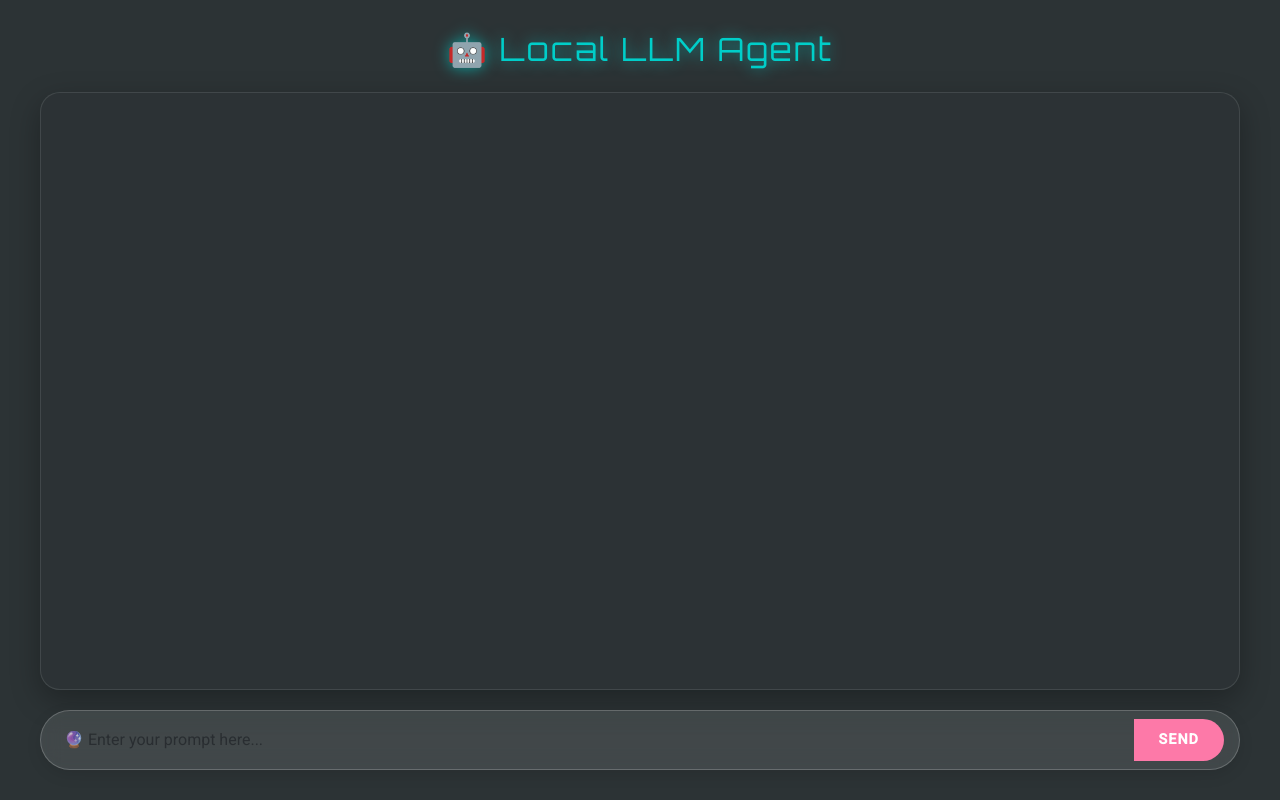
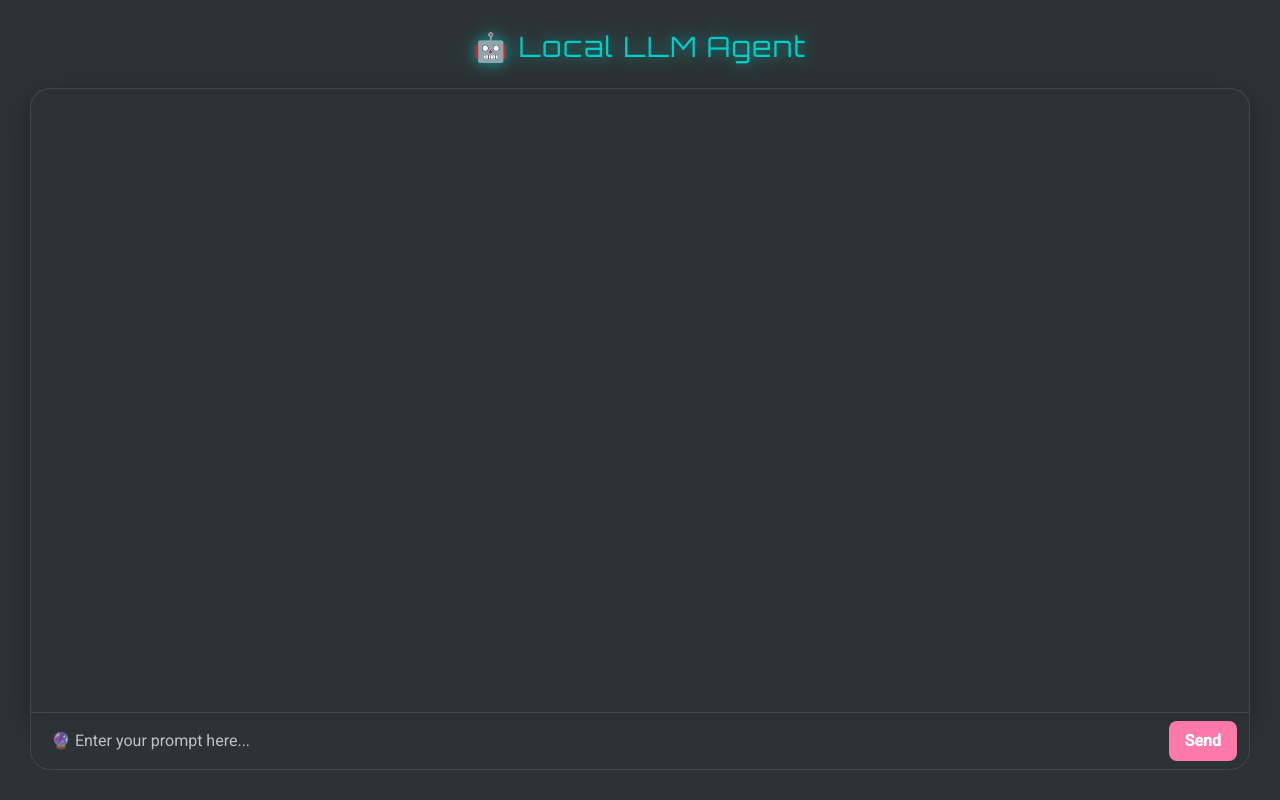
Before and after one commit to vishnugamini/LocalLLMAgent, a Flask app: page / in a window 1280 px wide. Run offline with Flask 3, Linux system fonts and the light colour scheme; some libraries are stand-ins or nearby versions.

Commit message:
UI bug fixes

```diff
--- a/static/css/styles.css
+++ b/static/css/styles.css
@@ -20,7 +20,7 @@
 body {
   margin: 0;
   padding: 0;
-    font-family: 'Roboto', sans-serif;
+  font-family: "Roboto", sans-serif;
   background-color: var(--background-color);
   color: var(--text-color);
   overflow: hidden;
@@ -53,32 +53,13 @@ body {
 }
 
 .chat-box h2 {
-    font-family: 'Orbitron', sans-serif;
+  font-family: "Orbitron", sans-serif;
   color: var(--secondary-color);
   text-shadow: 0 0 15px rgba(0, 206, 201, 0.7);
   margin-bottom: 20px;
   text-align: left;
-    font-size: 2rem;
-    letter-spacing: 2px;
-}
-
-.chat-window {
-    flex: 1;
-    width: 100%;
-    max-width: 1200px;
-    height: 85vh;
-    overflow-y: auto;
-    padding: 20px;
-    background: rgba(45, 52, 54, 0.8);
-    border-radius: 20px;
-    margin-bottom: 20px;
-    position: relative;
-    box-sizing: border-box;
-    box-shadow: 0 10px 30px rgba(0, 0, 0, 0.3);
-    border: 1px solid rgba(255, 255, 255, 0.1);
-    display: flex;
-    flex-direction: column;
-    align-items: stretch;
+  font-size: 1.75rem;
+  letter-spacing: 1.5px;
 }
 
 .message {
@@ -105,13 +86,107 @@ body {
   border-bottom-left-radius: 0;
 }
 
+.chat-window {
+  flex: 1;
+  width: 100%;
+  height: 80vh;
+  overflow-y: auto;
+  padding: 20px;
+  background: rgba(45, 52, 54, 0.8);
+  border-radius: 20px 20px 0 0;
+  box-shadow: 0 10px 30px rgba(0, 0, 0, 0.3);
+  border: 1px solid rgba(255, 255, 255, 0.1);
+  display: flex;
+  flex-direction: column;
+  margin-bottom: 0;
+}
+
+.futuristic-input-group {
+  display: flex;
+  align-items: center;
+  background: rgba(45, 52, 54, 0.8);
+  border-radius: 0 0 20px 20px;
+  padding: 8px 12px;
+  backdrop-filter: blur(10px);
+  border: 1px solid rgba(255, 255, 255, 0.1);
+  border-top: none;
+  width: 100%;
+  max-width: 100%;
+  box-shadow: none;
+}
+
+.futuristic-input-group textarea {
+  background: transparent;
+  border: none;
+  outline: none;
+  color: var(--text-color);
+  flex: 1;
+  font-size: 1rem;
+  padding: 8px;
+  word-wrap: break-word;
+  resize: none;
+  height: auto;
+  min-height: 36px;
+  max-height: 150px;
+  overflow-y: auto;
+  border-radius: 0;
+}
+
+.futuristic-input-group button {
+  background: var(--button-bg);
+  border: none;
+  color: #ffffff;
+  padding: 8px 16px;
+  border-radius: 8px;
+  cursor: pointer;
+  transition: all 0.3s ease;
+  font-size: 1rem;
+  font-weight: bold;
+  margin-left: 10px;
+}
+
+.futuristic-input-group button:hover {
+  background: var(--button-hover);
+  transform: translateY(-2px);
+}
+
+.futuristic-input-group textarea:focus {
+  outline: none;
+  box-shadow: none;
+  background: transparent;
+  border: none;
+  color: var(--text-color);
+}
+
+.futuristic-input-group textarea::placeholder {
+  color: rgba(255, 255, 255, 0.7);
+  opacity: 1;
+}
+
+.futuristic-input-group textarea:focus::placeholder {
+  color: rgba(255, 255, 255, 0.5);
+}
+
+.chat-window::-webkit-scrollbar {
+  width: 10px;
+}
+
+.chat-window::-webkit-scrollbar-thumb {
+  background: var(--scrollbar-thumb);
+  border-radius: 10px;
+}
+
+.chat-window::-webkit-scrollbar-thumb:hover {
+  background: #8c7ae6;
+}
+
 pre {
   background: var(--code-bg);
   color: var(--code-color);
   padding: 15px;
   border-radius: 10px;
   margin-top: 10px;
-    font-family: 'Fira Code', monospace;
+  font-family: "Fira Code", monospace;
   word-wrap: break-word;
   overflow-x: auto;
 }
@@ -121,53 +196,6 @@ pre {
   background: var(--error-color);
   color: #ffffff;
 }
-
-.futuristic-input-group {
-    display: flex;
-    align-items: center;
-    background: var(--input-bg);
-    border-radius: 50px;
-    padding: 8px 15px;
-    backdrop-filter: blur(10px);
-    border: 1px solid rgba(255, 255, 255, 0.2);
-    width: 100%;
-    max-width: 1200px;
-    box-shadow: 0 5px 15px rgba(0, 0, 0, 0.1);
-}
-
-.futuristic-input-group input {
-    background: transparent;
-    border: none;
-    outline: none;
-    color: var(--text-color);
-    flex: 1;
-    font-size: 1rem;
-    padding: 8px;
-}
-
-.futuristic-input-group button {
-    background: var(--button-bg);
-    border: none;
-    color: #ffffff;
-    padding: 10px 25px;
-    border-radius: 50px;
-    cursor: pointer;
-    transition: all 0.3s ease;
-    font-size: 0.9rem;
-    font-weight: bold;
-    text-transform: uppercase;
-    letter-spacing: 1px;
-}
-
-.futuristic-input-group button:hover {
-    background: var(--button-hover);
-    transform: translateY(-2px);
-    box-shadow: 0 5px 15px rgba(0, 0, 0, 0.2);
-}
-.futuristic-input-group input:focus {
-    box-shadow: 0 0 5px rgba(255, 255, 255, 0.3);
-}
-
 
 @keyframes fadeIn {
   from {
@@ -230,7 +258,7 @@ pre {
 }
 
 .modal-body pre code {
-    font-family: 'Fira Code', monospace;
+  font-family: "Fira Code", monospace;
   font-size: 0.95rem;
 }
 
@@ -240,7 +268,7 @@ pre {
   border: 1px solid #2ecc71;
   border-radius: 10px;
   margin-bottom: 15px;
-    font-family: 'Fira Code', monospace;
+  font-family: "Fira Code", monospace;
   box-shadow: 0 5px 15px rgba(0, 0, 0, 0.1);
 }
 
@@ -251,14 +279,13 @@ pre {
   padding: 20px;
   border-radius: 12px;
   margin-top: 15px;
-    font-family: 'Fira Code', monospace;
+  font-family: "Fira Code", monospace;
   display: none;
   box-shadow: 0 8px 20px rgba(0, 0, 0, 0.25);
   border: 1px solid #27ae60;
   transition: all 0.3s ease-in-out;
   word-wrap: break-word;
 }
-
 
 .hidden-results:hover,
 .hidden-code:hover {
@@ -277,7 +304,6 @@ pre {
   font-size: 0.9rem;
   transition: all 0.3s ease;
   align-self: flex-start;
-
 }
 
 .show-code-btn:hover,
@@ -317,7 +343,7 @@ pre {
   color: #ffffff;
   border-radius: 10px;
   margin-bottom: 15px;
-    font-family: 'Fira Code', monospace;
+  font-family: "Roboto", sans-serif;
   box-shadow: 0 5px 15px rgba(0, 0, 0, 0.1);
 }
 
--- a/static/js/app.js
+++ b/static/js/app.js
@@ -9,6 +9,12 @@ function escapeHtml(text) {
     .replace(/"/g, "&quot;")
     .replace(/'/g, "&#039;");
 }
+const promptTextarea = document.getElementById("prompt");
+
+promptTextarea.addEventListener("input", function () {
+  this.style.height = "auto";
+  this.style.height = this.scrollHeight + "px";
+});
 
 $(document).ready(function () {
   var socket = io();
--- a/templates/components/input_group.html
+++ b/templates/components/input_group.html
@@ -1,5 +1,5 @@
-<div class="input-group futuristic-input-group">
-    <input type="text" id="prompt" class="form-control" placeholder="🔮 Enter your prompt here..."
-        aria-label="User prompt">
+<div class="futuristic-input-group">
+    <textarea id="prompt" class="form-control" rows="1" placeholder="🔮 Enter your prompt here..."
+        aria-label="User prompt"></textarea>
     <button class="btn btn-primary" id="send-btn" aria-label="Send prompt">Send</button>
 </div>
```
Lines whose indentation alone changed are shown as unchanged.
